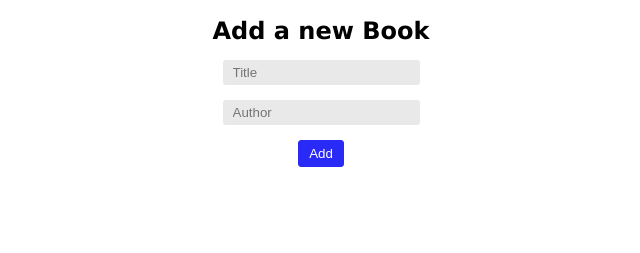
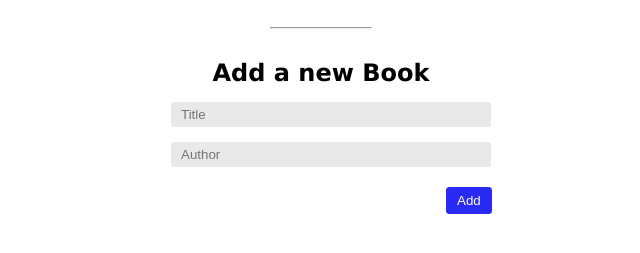
Before and after one commit to abrormukimov/awesome-lib, a plain HTML site: page index.html in a window 1280 px wide. Shown: the part 41-294 px from the top of the page, without its empty margins (319-959 px from the left). Drawn offline with Linux system fonts and the light colour scheme.

Commit message:
Modify styling in css

```diff
--- a/index.html
+++ b/index.html
@@ -12,6 +12,7 @@
     <div class="books-ctn">
       <h1 class="main-title">All Awesome Books</h1>
     </div>
+    <hr>
     <div class="form-title">Add a new Book</div>
     <form id="form">
       <label>
--- a/style.css
+++ b/style.css
@@ -8,6 +8,12 @@ html {
   margin: 0;
   padding: 0;
   margin-bottom: 10px;
+}
+
+#form {
+  width: 300px;
+  margin: 0 auto;
+  position: relative;
 }
 
 #form * {
@@ -23,10 +29,17 @@ html {
   background-color: rgb(233, 233, 233);
 }
 
+#form input {
+  width: 300px;
+}
+
 #form .add {
   background-color: rgb(42, 42, 247);
   color: white;
   border: 1px solid rgb(42, 42, 247);
+  position: absolute;
+  top: 70px;
+  left: 275px;
 }
 
 #form .add:hover {
@@ -43,17 +56,27 @@ html {
   margin-top: 20px;
 }
 
+hr {
+  width: 100px;
+  margin: 30px auto;
+  font-weight: bold;
+}
+
 .main-title {
   text-align: center;
 }
 
 .book-section {
-  border: 1px solid black;
+  border: none;
   border-radius: 3px;
   display: flex;
   align-items: center;
   background-color: rgb(244, 244, 244);
   padding: 10px;
+}
+
+.book-section:nth-child(odd) {
+  background: white;
 }
 
 .book-title {
```
